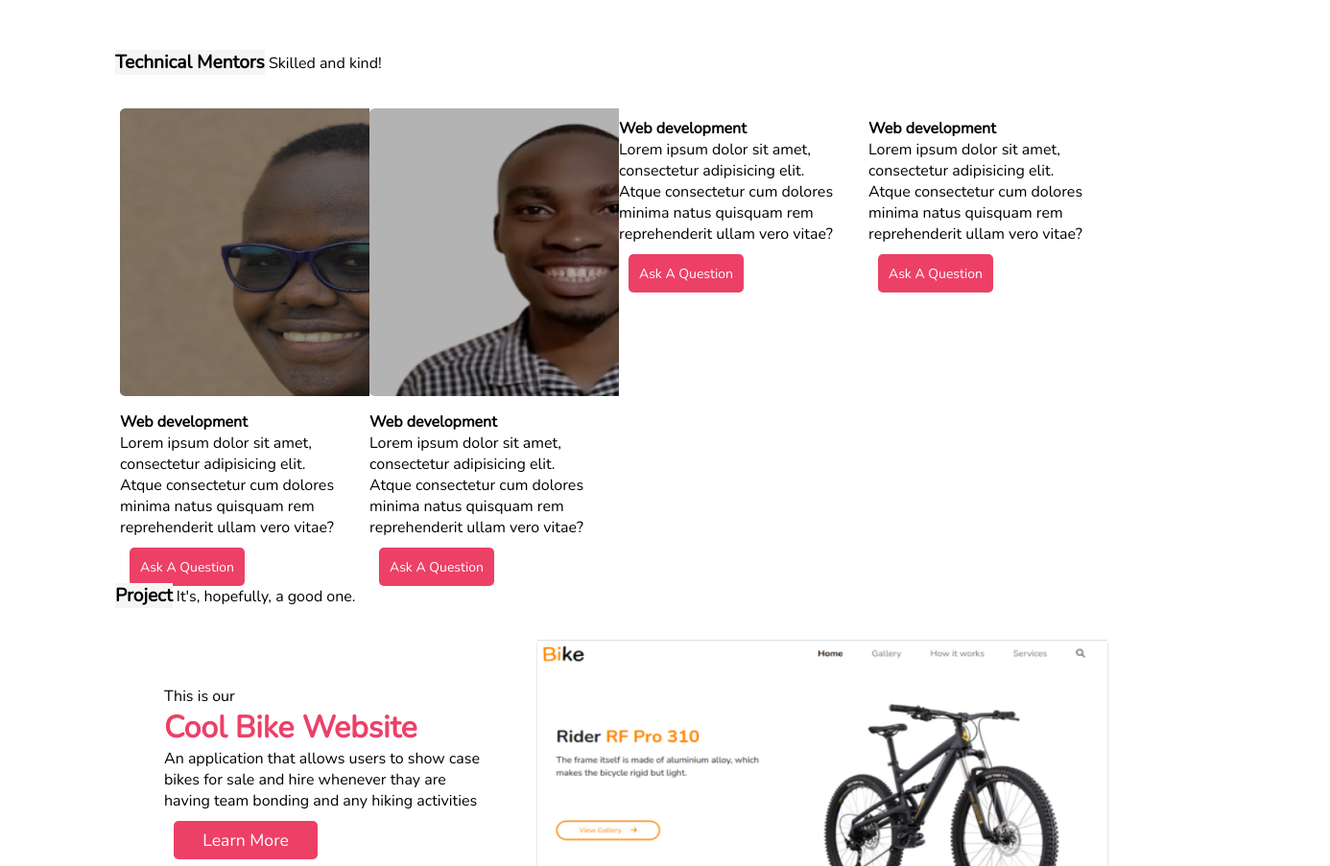
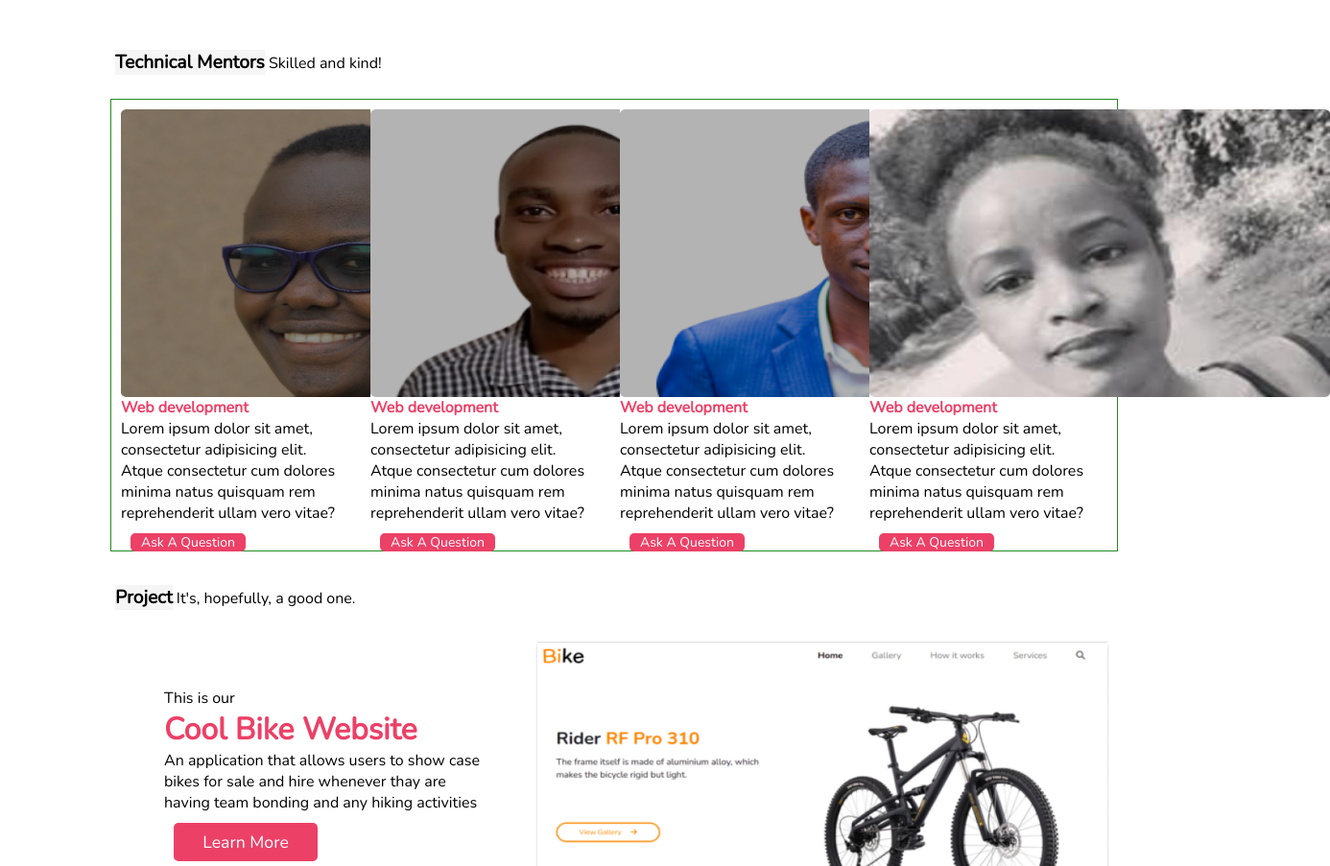
Before and after one commit to eliudkw/moringa_school_landing_page, a plain HTML site: page index.html in a window 1280 px wide. Shown: the part 1825-2728 px from the top of the page at 96% size, 1386 px wide, since content can reach past the window. Drawn offline with nearby package versions, Linux system fonts and the light colour scheme.

Commit message:
adding style to page

```diff
--- a/assets/css/style.css
+++ b/assets/css/style.css
@@ -180,23 +180,34 @@ h3 {
 }
 
 .cards{
-    /*border: 1px solid forestgreen;*/
+    border: 1px solid forestgreen;
     display: flex;
-    flex-flow: wrap row;
+    /*flex-flow: wrap row;*/
     /*justify-content: center;*/
+    flex-direction: row;
+}
+h4 {
+    color: #EC4067;
 }
 
 .mentor-card {
     background-color: white;
     width: 240px;
     height: 450px;
+    display: flex;
+    flex-direction: column;
+    /*object-fit: contain;*/
     margin: 10px;
+
 }
 .card-img {
+    margin: 20px;
+    width: 200px;
+    height: 500px;
     /*background-color: aqua;*/
-    /*height: 250px;*/
+    /*width: 150px;*/
     /*object-fit: contain;*/
-    margin-bottom: 10px;
+    /*margin-bottom: 10px;*/
     /*background-image: url("../images/image 5.png");*/
 }
 /*}*/
--- a/index.html
+++ b/index.html
@@ -99,36 +99,39 @@
   <div class="cards">
 
     <div class="mentor-card">
-      <div class="card-img img-5">
-        <img src="./assets/images/image%205.png"   alt="mentor">
-      </div>
+<!--      <div class="card-img img-5">-->
+<!--        <img src="./assets/images/image%205.png"   alt="mentor">-->
+<!--      </div>-->
+      <img src="./assets/images/image%205.png"   alt="mentor">
       <h4>Web development</h4>
       <p>Lorem ipsum dolor sit amet, consectetur adipisicing elit. Atque consectetur cum dolores minima natus quisquam
         rem reprehenderit ullam vero vitae?</p>
       <button><a href="#">Ask A Question</a></button>
     </div>
     <div class="mentor-card">
-      <div class="card-img img-6">
-                <img src="./assets/images/image%206.png"   alt="mentor">
-      </div>
+<!--      <div class="card-img img-6">-->
+<!--                <img src="./assets/images/image%206.png"   alt="mentor">-->
+<!--      </div>-->
+      <img src="./assets/images/image%206.png"   alt="mentor">
       <h4>Web development</h4>
       <p>Lorem ipsum dolor sit amet, consectetur adipisicing elit. Atque consectetur cum dolores minima natus quisquam
         rem reprehenderit ullam vero vitae?</p>
       <button><a href="#">Ask A Question</a></button>
     </div>
     <div class="mentor-card">
-      <div class="card-img img-7">
-        <!--        <img src="./assets/images/image%205.png"   alt="mentor">-->
-      </div>
+<!--      <div class="card-img img-7">-->
+<!--                <img src="./assets/images/image%207.png"   alt="mentor">-->
+<!--      </div>-->
+      <img src="./assets/images/image%207.png"   alt="mentor">
       <h4>Web development</h4>
       <p>Lorem ipsum dolor sit amet, consectetur adipisicing elit. Atque consectetur cum dolores minima natus quisquam
         rem reprehenderit ullam vero vitae?</p>
       <button><a href="#">Ask A Question</a></button>
     </div>
     <div class="mentor-card">
-      <div class="card-img img-8">
-        <!--        <img src="./assets/images/image%205.png"   alt="mentor">-->
-      </div>
+<!--      <div class="card-img img-8">-->
+      <img src="./assets/images/image%208.png"   alt="mentor">
+<!--      </div>-->
       <h4>Web development</h4>
       <p>Lorem ipsum dolor sit amet, consectetur adipisicing elit. Atque consectetur cum dolores minima natus quisquam
         rem reprehenderit ullam vero vitae?</p>
```
